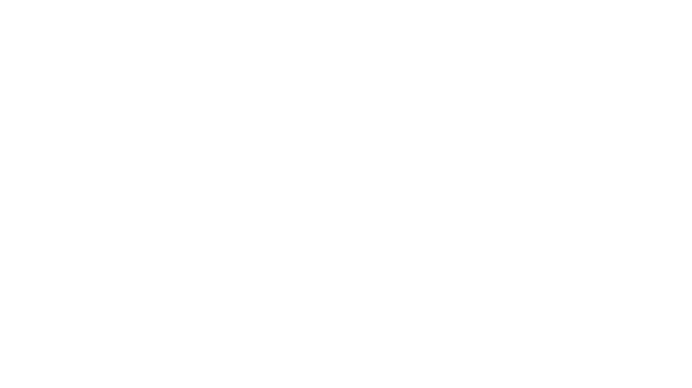
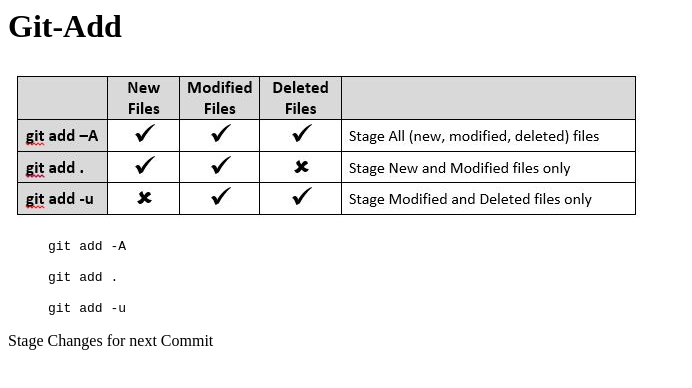
Before and after one commit to aexnimbus/Git-Hub_Workflow-Recipes, a plain HTML site: page recipes/git-add.html in a window 1280 px wide. Shown: the whole page, without its empty margins (0-692 px from the left). Drawn offline with Linux system fonts and the light colour scheme.

Commit message:
making a ul list and code tag

```diff
--- a/recipes/git-add.html
+++ b/recipes/git-add.html
@@ -0,0 +1,20 @@
+<html>
+
+    <body>
+
+    <h1>Git-Add</h1>
+    <img src='/img/yfluz.jpg' alt='Git-add tables'>
+    <ul>
+        <code>git add -A </code>
+    </ul>
+    <ul>
+        <code>git add .</code>
+    </ul>
+    <ul>
+        <code>git add -u</code>
+    </ul>
+    <p>Stage Changes for next Commit</p>
+
+    </body>
+
+</html>
```
Also changed, not shown: index.html (+2 -2 lines), 1 other file.
